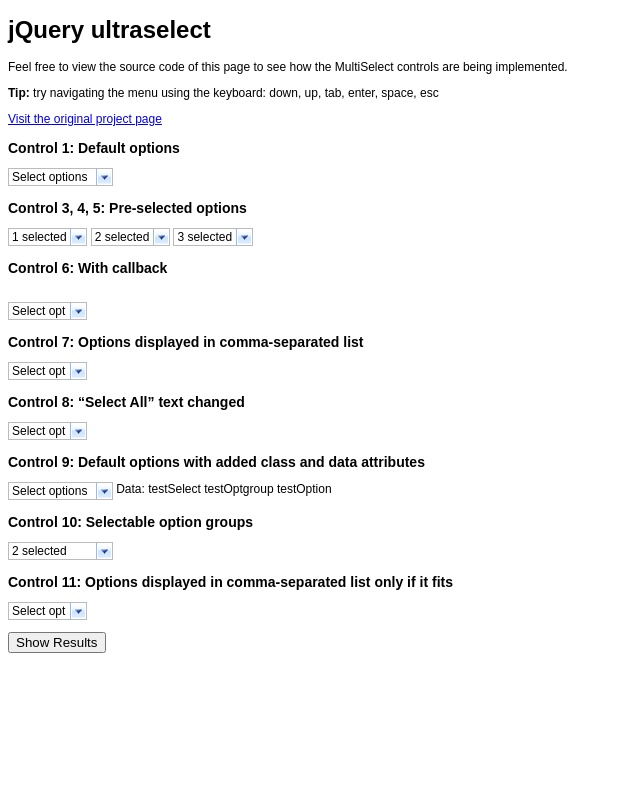
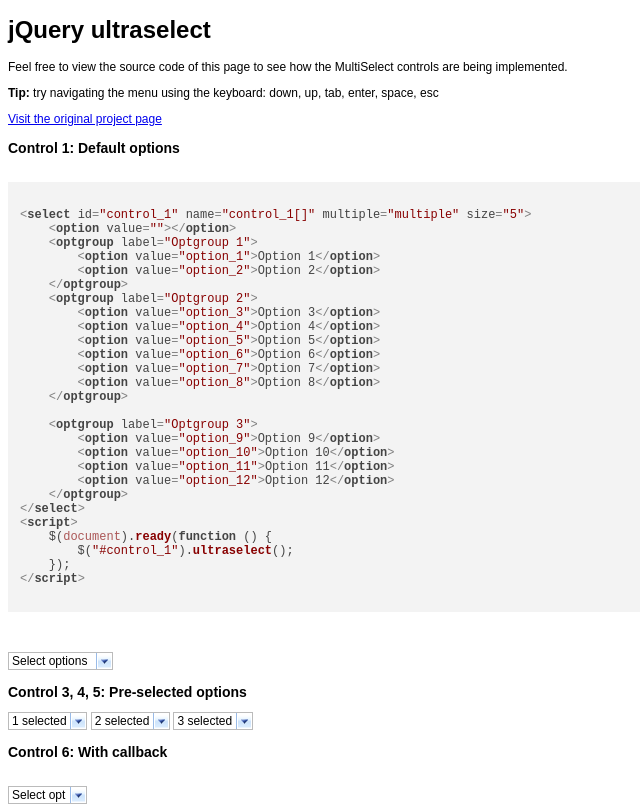
Before and after one commit to ultraleettech/ultraselect, a website: page demo/index.html in a window 1280 px wide. Shown: the top 807 px of the page, without its empty margins (0-640 px from the left). Drawn offline with nearby package versions, Linux system fonts and the light colour scheme.

Commit message:
Demo: setup syntax highlighting

```diff
--- a/demo/index.html
+++ b/demo/index.html
@@ -5,34 +5,40 @@
         <title>jQuery Ultraselect Demo</title>
         <meta http-equiv="Content-Type" content="text/html;charset=utf-8" />
 
+        <!-- scripts -->
         <script src="http://ajax.googleapis.com/ajax/libs/jquery/3.1.1/jquery.min.js" type="text/javascript"></script>
         <script src="../dist/jquery.ultraselect.js" type="text/javascript"></script>
 
+        <!-- syntax highlighting -->
+        <script src="http://cdnjs.cloudflare.com/ajax/libs/highlight.js/9.9.0/highlight.min.js"></script>
+        <link rel="stylesheet" href="http://cdnjs.cloudflare.com/ajax/libs/highlight.js/9.9.0/styles/default.min.css">
+
+        <!-- stylesheets -->
         <link href="../dist/jquery.ultraselect.css" rel="stylesheet" type="text/css" />
 
         <script type="text/javascript">
 
-            $(document).ready( function() {
+            $(document).ready(function () {
 
                 // Default options
                 $("#control_1, #control_3, #control_4, #control_5, #control_9").ultraselect();
 
                 // With callback
-                $("#control_6").ultraselect( null, function(el) {
+                $("#control_6").ultraselect(null, function (el) {
                     $("#callbackResult").show().fadeOut();
                 });
 
                 // Options displayed in comma-separated list
-                $("#control_7").ultraselect({ oneOrMoreSelected: '*' });
+                $("#control_7").ultraselect({oneOrMoreSelected: '*'});
 
                 // 'Select All' text changed
-                $("#control_8").ultraselect({ selectAllText: 'Pick &lsquo;em all!' });
+                $("#control_8").ultraselect({selectAllText: 'Pick &lsquo;em all!'});
 
                 // Selectable option groups
-                $("#control_10").ultraselect({ selectAll: false, optGroupSelectable: true});
+                $("#control_10").ultraselect({selectAll: false, optGroupSelectable: true});
 
                 // Options displayed in comma-separated list only if they fit
-                $("#control_11").ultraselect({ autoListSelected: true });
+                $("#control_11").ultraselect({autoListSelected: true});
 
                 // Test data attributes transfer
                 $("#dataTest").append(
@@ -41,9 +47,12 @@
                     $(".option-class").data("test")
                 );
 
+                // Init syntax highlighting
+                hljs.initHighlightingOnLoad();
+
                 // Show test data
-                $("FORM").submit( function() {
-                    $.post('result.php', $(this).serialize(), function(r) {
+                $("FORM").submit(function () {
+                    $.post('result.php', $(this).serialize(), function (r) {
                         alert(r);
                     });
                     return false;
@@ -91,6 +100,37 @@
             </p>
 
             <h2>Control 1: Default options</h2>
+            <pre>
+                <code class="html">
+&lt;select id="control_1" name="control_1[]" multiple="multiple" size="5"&gt;
+    &lt;option value=""&gt;&lt;/option&gt;
+    &lt;optgroup label="Optgroup 1"&gt;
+        &lt;option value="option_1"&gt;Option 1&lt;/option&gt;
+        &lt;option value="option_2"&gt;Option 2&lt;/option&gt;
+    &lt;/optgroup&gt;
+    &lt;optgroup label="Optgroup 2"&gt;
+        &lt;option value="option_3"&gt;Option 3&lt;/option&gt;
+        &lt;option value="option_4"&gt;Option 4&lt;/option&gt;
+        &lt;option value="option_5"&gt;Option 5&lt;/option&gt;
+        &lt;option value="option_6"&gt;Option 6&lt;/option&gt;
+        &lt;option value="option_7"&gt;Option 7&lt;/option&gt;
+        &lt;option value="option_8"&gt;Option 8&lt;/option&gt;
+    &lt;/optgroup&gt;
+
+    &lt;optgroup label="Optgroup 3"&gt;
+        &lt;option value="option_9"&gt;Option 9&lt;/option&gt;
+        &lt;option value="option_10"&gt;Option 10&lt;/option&gt;
+        &lt;option value="option_11"&gt;Option 11&lt;/option&gt;
+        &lt;option value="option_12"&gt;Option 12&lt;/option&gt;
+    &lt;/optgroup&gt;
+&lt;/select&gt;
+&lt;script&gt;
+    $(document).ready(function () {
+        $("#control_1").ultraselect();
+    });
+&lt;/script&gt;
+                </code>
+            </pre>
             <p>
                 <select id="control_1" name="control_1[]" multiple="multiple" size="5">
                     <option value=""></option>
```
